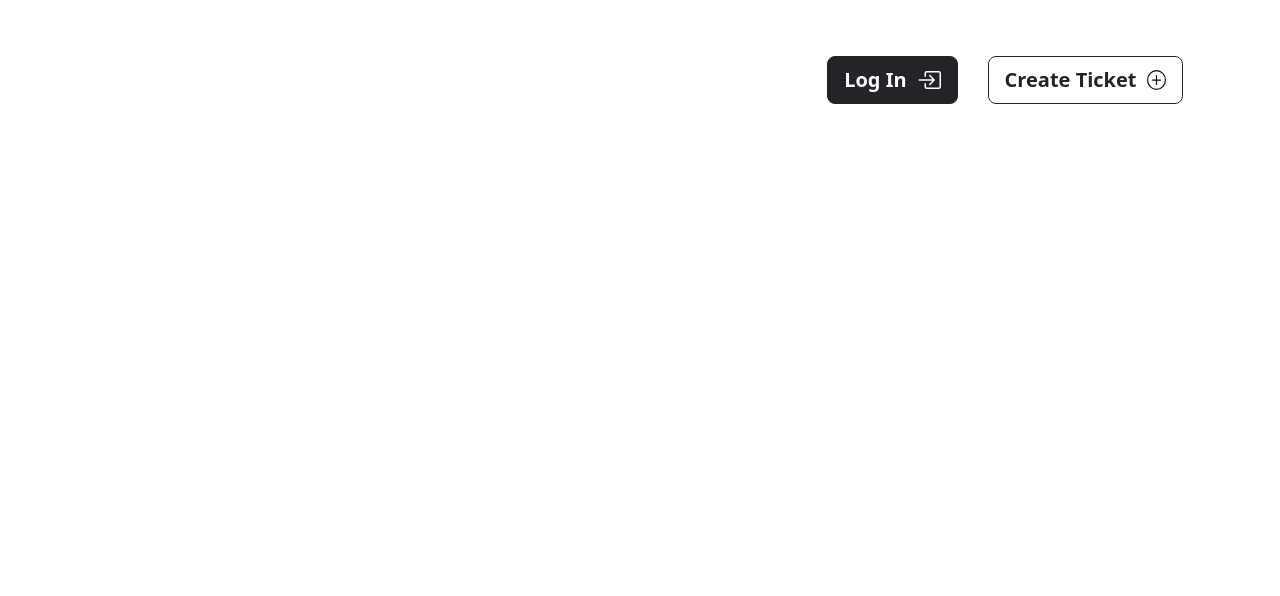
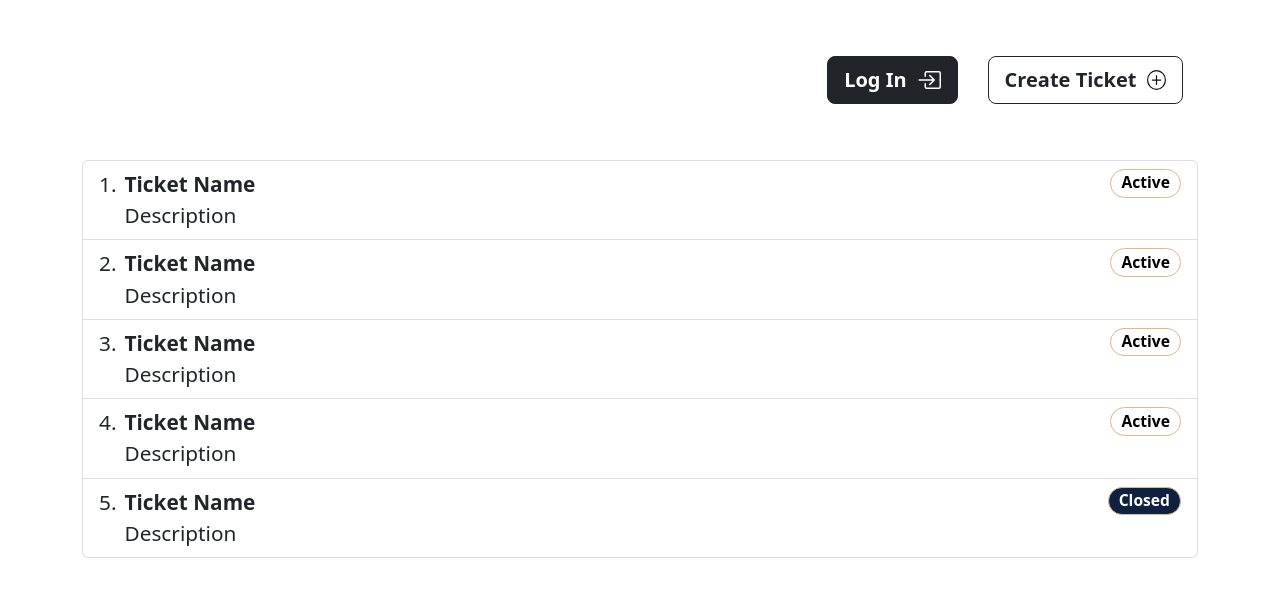
Before and after one commit to Dabrowa123/Gooblin, a React (Create React App) app: page / in a window 1280 px wide. Shown: the top 596 px of the page. Built offline with nearby package versions, Linux system fonts and the light colour scheme.

Commit message:
adding ticket list

```diff
--- a/public/index.html
+++ b/public/index.html
@@ -24,7 +24,7 @@
       work correctly both with client-side routing and a non-root public URL.
       Learn how to configure a non-root public URL by running `npm run build`.
     -->
-    <title>React App</title>
+    <title>Gooblin</title>
   </head>
   <body>
     <noscript>You need to enable JavaScript to run this app.</noscript>
--- a/src/Components/Nav/Nav.css
+++ b/src/Components/Nav/Nav.css
@@ -1,6 +1,6 @@
 .nav {
   height: 100px;
-  margin-top: 30px;
+  margin: 30px 0;
 }
 
 .nav .container {
--- a/src/Components/Search/Search.css
+++ b/src/Components/Search/Search.css
@@ -1,71 +1,15 @@
-.featured__hero {
-  position: relative;
-  width: 100%;
-  border-radius: 20px;
-  box-shadow: 0 3px 7px rgba(0, 0, 0, 0.25);
-  transition: transform 0.5s ease-in-out;
+.bg-status-active {
+  color: black;
   background-color: white;
+  border: solid 0.01px burlywood;
 }
 
-@media (min-width: 768px) {
-  .featured__hero {
-    width: 49%;
-  }
+.bg-status-closed {
+  color: white;
+  background-color: #0f2140;
+  border: solid 0.01px burlywood;
 }
 
-@media (min-width: 1200px) {
-  .featured__hero {
-    width: 32%;
-    cursor: pointer;
-  }
-
-  .featured__hero:after {
-    content: "";
-    border-radius: 20px;
-    position: absolute;
-    z-index: -1;
-    top: 0;
-    left: 0;
-    width: 100%;
-    height: 100%;
-    box-shadow: 0 5px 15px rgba(0, 0, 0, 0.3);
-    opacity: 0;
-    transition: opacity 0.5s ease-in-out;
-  }
-
-  .featured__hero:hover {
-    transform: scale(1.1);
-  }
-
-  .featured__hero:hover::after {
-    opacity: 1;
-  }
+.list-group {
+  font-size: 130%;
 }
-
-.featured__hero h2 {
-  margin: 10px 0;
-  text-align: center;
-}
-
-.featured__hero__img {
-  position: relative;
-  display: block;
-  width: 95%;
-  margin: 0 auto;
-  border-radius: 20px;
-}
-
-.featured__hero__stats {
-  display: flex;
-  justify-content: space-around;
-  border-bottom-left-radius: 20px;
-  border-bottom-right-radius: 20px;
-  padding: 15px 0 15px 0;
-  text-align: center;
-  background-color: white;
-}
-
-.featured__hero__stats__icon {
-  width: 25px;
-  margin-bottom: 10px;
-}
--- a/src/Components/Search/Search.js
+++ b/src/Components/Search/Search.js
@@ -2,7 +2,47 @@ import React from "react";
 import "./Search.css";
 
 function Search() {
-  return <div></div>;
+  return (
+    <div>
+      <ol class="list-group list-group-numbered">
+        <li class="list-group-item d-flex justify-content-between align-items-start">
+          <div class="ms-2 me-auto">
+            <div class="fw-bold">Ticket Name</div>
+            Description
+          </div>
+          <span class="badge bg-status-active rounded-pill">Active</span>
+        </li>
+        <li class="list-group-item d-flex justify-content-between align-items-start">
+          <div class="ms-2 me-auto">
+            <div class="fw-bold">Ticket Name</div>
+            Description
+          </div>
+          <span class="badge bg-status-active rounded-pill">Active</span>
+        </li>
+        <li class="list-group-item d-flex justify-content-between align-items-start">
+          <div class="ms-2 me-auto">
+            <div class="fw-bold">Ticket Name</div>
+            Description
+          </div>
+          <span class="badge bg-status-active rounded-pill">Active</span>
+        </li>
+        <li class="list-group-item d-flex justify-content-between align-items-start">
+          <div class="ms-2 me-auto">
+            <div class="fw-bold">Ticket Name</div>
+            Description
+          </div>
+          <span class="badge bg-status-active rounded-pill">Active</span>
+        </li>
+        <li class="list-group-item d-flex justify-content-between align-items-start">
+          <div class="ms-2 me-auto">
+            <div class="fw-bold">Ticket Name</div>
+            Description
+          </div>
+          <span class="badge bg-status-closed rounded-pill">Closed</span>
+        </li>
+      </ol>
+    </div>
+  );
 }
 
 export default Search;
```
